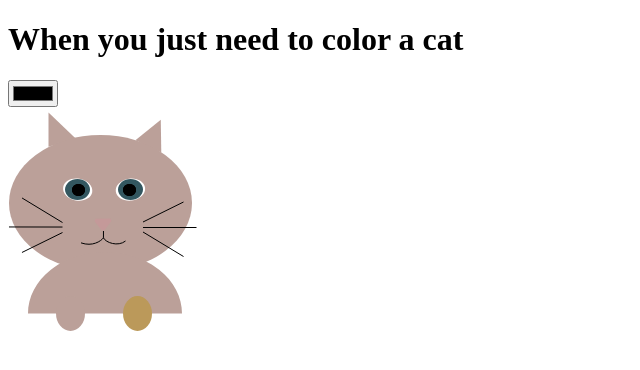
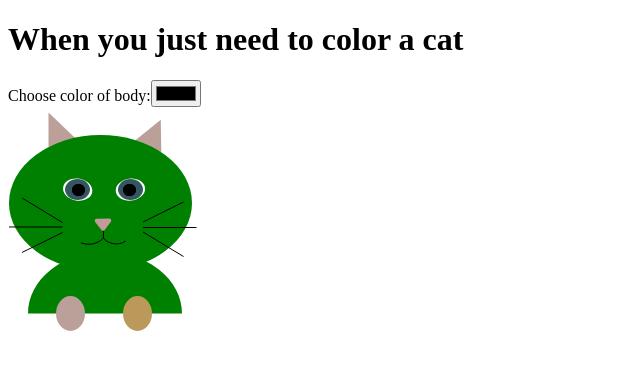
Before and after one commit to Novvea/cat-harsis, a React (Create React App) app: page / in a window 1280 px wide. Shown: the top 370 px of the page, without its empty margins (0-640 px from the left). Built offline with nearby package versions, Linux system fonts and the light colour scheme.

Commit message:
Create reactivity for input to change bodycolor

```diff
--- a/src/App.js
+++ b/src/App.js
@@ -1,16 +1,25 @@
+import { useState } from 'react'
 
 function App() {
+  const [color, setColor] = useState('green')
+
+  const handleColorChange = (event) => {
+    setColor(event.target.value)
+  }
+
   return (
     <div>
       <h1>When you just need to color a cat</h1>
-      <input type='color'></input>
+      <label for='bodycolor'>Choose color of body:</label>
+      <input type='color' name='bodycolor' id='bodycolor' value={color} onChange={handleColorChange}/>
+
       <div>
         <svg width="189" height="268" viewBox="0 0 189 268" fill="none" xmlns="http://www.w3.org/2000/svg">
           <g id='ears' fill="#BBA099">
             <path d="M40.5028 5.50001L67.9441 31.8704L40.5028 39.8534L40.5028 5.50001Z" />
             <path d="M152.774 12.8424L153.302 45.3919L127.424 33.2658L152.774 12.8424Z" />
           </g>
-          <g id='body' fill="#BBA099">
+          <g id='body' fill={color}>
             <ellipse cx="92.5" cy="96" rx="91.5" ry="68" />
             <path d="M174 206.5C174 190.189 165.888 174.546 151.447 163.013C137.007 151.479 117.422 145 97 145C76.5783 145 56.9931 151.479 42.5528 163.013C28.1125 174.546 20 190.189 20 206.5L97 206.5H174Z"/>
           </g>
```
